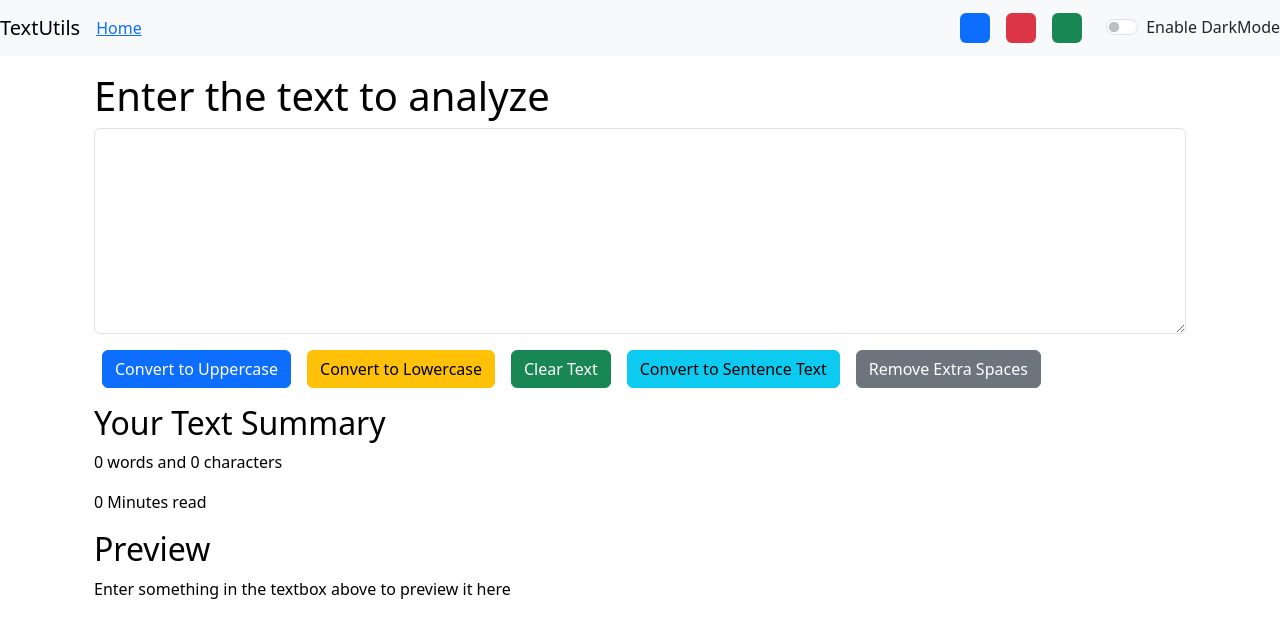
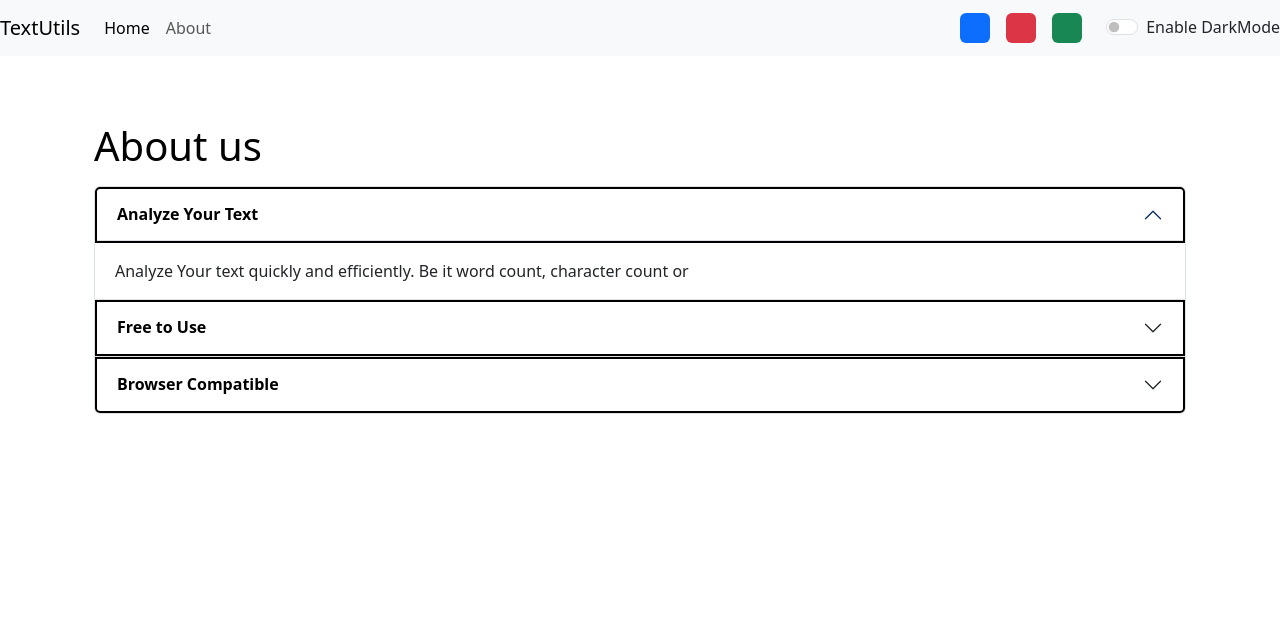
Before and after one commit to Faizan-Tech04/TextUtils-React, a React (Create React App) app in the folder my-app/: page /about in a window 1280 px wide. Shown: the top 638 px of the page. Built offline with nearby package versions, Linux system fonts and the light colour scheme.

Commit message:
Updated TextUtils Project

```diff
--- a/my-app/public/index.html
+++ b/my-app/public/index.html
@@ -7,7 +7,7 @@
     <meta name="theme-color" content="#000000" />
     <meta
       name="description"
-      content="TextUtils is a utility which can be used to manipulate your text in the way you want. You can convert your text to uppercase, lowercase, clear the text, copy the text and remove extra spaces from the text."
+      content="TextUtils is a word counter and a character counting utility which can be used to manipulate your text in the way you want. You can convert your text to uppercase, lowercase, clear the text, copy the text and remove extra spaces from the text."
     />
     <link rel="apple-touch-icon" href="%PUBLIC_URL%/React Js/my-app/public/favicon-16x16.png" />
     <!--
@@ -31,7 +31,7 @@
       work correctly both with client-side routing and a non-root public URL.
       Learn how to configure a non-root public URL by running `npm run build`.
     -->
-    <title>TextUtils - Home</title>
+    <title>TextUtils - Word counter | Character counter | lowercase to uppercase | uppercase to lowercase </title>
   </head>
   <body>
     <noscript>You need to enable JavaScript to run this app.</noscript>
--- a/my-app/src/App.js
+++ b/my-app/src/App.js
@@ -1,5 +1,5 @@
 import "./App.css";
-// import About from "./components/About";
+import About from "./components/About";
 import Navbar from "./components/Navbar";
 import TextForm from "./components/TextForm";
 
@@ -7,11 +7,11 @@
 import Alert from "./components/Alert";
 
 
-  // import {
-  //   BrowserRouter as Router,
-  //   Switch,
-  //   Route,
-  // } from "react-router-dom";
+  import {
+    BrowserRouter as Router,
+    Switch,
+    Route,
+  } from "react-router-dom";
 
 function App() {
   const [mode, setMode] = useState("light"); // State to track dark mode
@@ -35,58 +35,55 @@
       document.body.style.backgroundColor = "Grey";
       document.body.style.color = "white";
       showAlert("Dark mode has been enabled", "success");
-      document.title = "TextUtils - Dark Mode";
+      // document.title = "TextUtils - Dark Mode";
     } else if (color === "blue") {
       document.body.style.backgroundColor = "#042743";
       document.body.style.color = "white";
       showAlert("Blue mode has been enabled", "success");
-      document.title = "TextUtils - Blue Mode";
+      // document.title = "TextUtils - Blue Mode";
     } else if (color === "red") {
       document.body.style.backgroundColor = "#5c0000";
       document.body.style.color = "white";
       showAlert("Red mode has been enabled", "success");
-      document.title = "TextUtils - Red Mode";
+      // document.title = "TextUtils - Red Mode";
     } else if (color === "green") {
       document.body.style.backgroundColor = "#014d4e";
       document.body.style.color = "white";
       showAlert("Green mode has been enabled", "success");
-      document.title = "TextUtils - Green Mode";
+      // document.title = "TextUtils - Green Mode";
     } else {
       document.body.style.backgroundColor = "white";
       document.body.style.color = "black";
       showAlert("Light mode has been enabled", "success");
-      document.title = "TextUtils - Light Mode";
+      // document.title = "TextUtils - Light Mode";
     }
   };
   return (
     <>
-      {/* <Router> */}
+      <Router>
         <Navbar title="TextUtils"
+
         mode= {mode}
         toggleMode={toggleMode}
           />
         <Alert alert={alert} />
-        {/* <Navbar/> */}
+
 
         <div className="container my-3">
-          {/* <switch>
-            <Route exact path="/"> */}
+           <Switch>
+            <Route exact path="/">
             <TextForm
               showAlert={showAlert}
-              heading="Enter the text to analyze"
+              heading="Try TextUtils - Word Counter, Character Counter, Remove extra spaces"
               mode={mode}
             />
-            {/* </Route> */}
-            {/* <Route exact path="/about"> */}
-              {/* <About /> */}
-            {/* </Route> */}
-
-
-          {/* </switch> */}
-
-
+            </Route>
+            <Route exact path="/about" mode={mode}>
+              <About />
+            </Route>
+        </Switch>
         </div>
-      {/* </Router> */}
+      </Router>
     </>
   );
 }
--- a/my-app/src/components/About.js
+++ b/my-app/src/components/About.js
@@ -1,80 +1,94 @@
-import React, {useState} from 'react'
+import React, { useState } from "react";
 
-export default function About() {
+export default function About(props) {
+  // const [myStyle, setMyStyle] = useState({
+  //   color: "black",
+  //   backgroundColor: "white",
+  // });
 
-
-    const [myStyle, setMyStyle] = useState({
-       color: 'black',
-        backgroundColor: 'white'
-
-})
-
-const [btntext , setbtntext] = useState("Enable Dark mode");
-
- const toggleStyle = ()=>{
-    if(myStyle.color ==='black'){
-        setMyStyle({
-            color: 'white',
-        backgroundColor: 'black',
-        border: '1px solid white'
-    })
-    setbtntext("Enable Light Mode");
+ let myStyle = {
+  color: props.mode === 'dark' ? 'white' : 'black',
+  backgroundColor: props.mode === 'dark' ? 'grey' : 'white',
+  border: '2px solid',
+  borderColor: props.mode === 'dark' ? 'white' : 'black'
  }
-    else{
-        setMyStyle({
-            color: 'black',
-        backgroundColor: 'white'
-    })
-    }
-  setbtntext("Enable Dark Mode");
-}
-
-
-
   return (
-    <div className="container" style={myStyle}>
+    <div className="container" style={ { color: props.mode === 'dark' ? 'white' : 'black'} }>
       <div className="accordion" id="accordionExample">
-            <h1 className="my-3">About us</h1>
+        <h1 className="my-3">About us </h1>
         <div className="accordion-item">
           <h2 className="accordion-header">
-      <button className="accordion-button" type="button" style={myStyle} data-bs-toggle="collapse" data-bs-target="#collapseOne" aria-expanded="true" aria-controls="collapseOne">
-        Accordion Item #1
+            <button
+              className="accordion-button"
+              type="button"
+              style={myStyle}
+              data-bs-toggle="collapse"
+              data-bs-target="#collapseOne"
+              aria-expanded="true"
+              aria-controls="collapseOne"
+            >
+            <strong> Analyze Your Text  </strong>
             </button>
           </h2>
-    <div id="collapseOne" className="accordion-collapse collapse show" data-bs-parent="#accordionExample">
+          <div
+            id="collapseOne"
+            className="accordion-collapse collapse show"
+            data-bs-parent="#accordionExample"
+          >
             <div className="accordion-body">
-        <strong>This is the first item’s accordion body.</strong> It is shown by default, until the collapse plugin adds the appropriate classNamees that we use to style each element. These classNamees control the overall appearance, as well as the showing and hiding via CSS transitions. You can modify any of this with custom CSS or overriding our default variables. It’s also worth noting that just about any HTML can go within the <code>.accordion-body</code>, though the transition does limit overflow.
+            Analyze Your text quickly and efficiently. Be it word count, character count or
             </div>
           </div>
         </div>
         <div className="accordion-item">
           <h2 className="accordion-header">
-      <button className="accordion-button collapsed" style={myStyle} type="button" data-bs-toggle="collapse" data-bs-target="#collapseTwo" aria-expanded="false" aria-controls="collapseTwo">
-        Accordion Item #2
+            <button
+              className="accordion-button collapsed"
+              style={myStyle}
+              type="button"
+              data-bs-toggle="collapse"
+              data-bs-target="#collapseTwo"
+              aria-expanded="false"
+              aria-controls="collapseTwo"
+            >
+             <strong> Free to Use </strong>
             </button>
           </h2>
-    <div id="collapseTwo" className="accordion-collapse collapse" data-bs-parent="#accordionExample">
-      <div className="accordion-body"  style={myStyle}>
-        <strong>This is the second item’s accordion body.</strong> It is hidden by default, until the collapse plugin adds the appropriate classNamees that we use to style each element. These classNamees control the overall appearance, as well as the showing and hiding via CSS transitions. You can modify any of this with custom CSS or overriding our default variables. It’s also worth noting that just about any HTML can go within the <code>.accordion-body</code>, though the transition does limit overflow.
+          <div
+            id="collapseTwo"
+            className="accordion-collapse collapse"
+            data-bs-parent="#accordionExample"
+          >
+            <div className="accordion-body" style={myStyle}>
+            TextUtils is a free character counter tool that provides instant character count & word count statistics for a given text. TextUtils reports the number of words and characters. Thus it is suitable for writing text with word/ character limit.
             </div>
           </div>
         </div>
         <div className="accordion-item">
           <h2 className="accordion-header">
-      <button className="accordion-button collapsed" style={myStyle} type="button" data-bs-toggle="collapse" data-bs-target="#collapseThree" aria-expanded="false" aria-controls="collapseThree">
-        Accordion Item #3
+            <button
+              className="accordion-button collapsed"
+              style={myStyle}
+              type="button"
+              data-bs-toggle="collapse"
+              data-bs-target="#collapseThree"
+              aria-expanded="false"
+              aria-controls="collapseThree"
+            >
+            <strong>  Browser Compatible </strong>
             </button>
           </h2>
-    <div id="collapseThree" className="accordion-collapse collapse" data-bs-parent="#accordionExample">
+          <div
+            id="collapseThree"
+            className="accordion-collapse collapse"
+            data-bs-parent="#accordionExample"
+          >
             <div className="accordion-body" style={myStyle}>
-        <strong>This is the third item’s accordion body.</strong> It is hidden by default, until the collapse plugin adds the appropriate classNamees that we use to style each element. These classNamees control the overall appearance, as well as the showing and hiding via CSS transitions. You can modify any of this with custom CSS or overriding our default variables. It’s also worth noting that just about any HTML can go within the <code>.accordion-body</code>, though the transition does limit overflow.
+           This word counter software works in any web browsers such as Chrome, Firefox, Internet Explorer, Safari, Opera. It suits to count characters in facebook, blog, books, excel document, pdf document, essays, etc.
             </div>
           </div>
         </div>
       </div>
-<div className="container my-3">
-<button onClick={toggleStyle} type="button" className="btn btn-primary">{btntext}</button>
     </div>
-    </div>
-  )
+  );
 }
--- a/my-app/src/components/Alert.js
+++ b/my-app/src/components/Alert.js
@@ -6,10 +6,13 @@
   return lower.charAt(0).toUpperCase() + lower.slice(1);
     }
   return (
+    <div style={{height: '50px'}}>
+     {
     props.alert && <div className= {`alert alert- ${props.alert.type} warning alert-dismissible fade show`} role="alert">
        <strong>{capitalize (props.alert.type) }</strong>: {props.alert.msg}
+         </div>}
+       </div>
 
-       </div>
   )
 }
 
--- a/my-app/src/components/Navbar.js
+++ b/my-app/src/components/Navbar.js
@@ -7,24 +7,24 @@
   return (
 
     <nav className={`navbar navbar-expand-lg navbar-${props.mode} bg-${props.mode}`}>
-  {/* <Link className="navbar-brand" to="/">{props.title}</Link> */}
- < a className="navbar-brand" href="#">{props.title}</a>
-  <button className="navbar-toggler" type="button" data-toggle="collapse" data-target="#navbarSupportedContent" aria-controls="navbarSupportedContent" aria-expanded="false" aria-label="Toggle navigation">
+  <Link className="navbar-brand" to="/">{props.title}</Link>
+ {/* < a className="navbar-brand" href="#">{props.title}</a> */}
+  <button className="navbar-toggler" type="button" data-bs-toggle="collapse" data-bs-target="#navbarSupportedContent" aria-controls="navbarSupportedContent" aria-expanded="false" aria-label="Toggle navigation">
     <span className="navbar-toggler-icon"></span>
   </button>
 
   <div className="collapse navbar-collapse" id="navbarSupportedContent">
     <ul className="navbar-nav me-auto mb-2 mb-lg-0">
-      {/* <li className="nav-item active">
+      <li className="nav-item active">
         <Link className="nav-link active" to="/">Home</Link>
-      </li> */}
-     <a className="nav-item" aria-current="page" href="#">Home </a>
+      </li>
+     {/* <a className="nav-item" aria-current="page" href="#">Home </a> */}
 
-      {/* <li className="nav-item">
+      <li className="nav-item">
         <Link className="nav-link" to="/about">About
           {props.aboutText}
         </Link>
-      </li> */}
+      </li>
       {/* <a li className="nav-item" href="/about">About
           {props.aboutText}
         </a> */}
--- a/my-app/src/components/TextForm.js
+++ b/my-app/src/components/TextForm.js
@@ -53,32 +53,33 @@
     <>
     <div className="container"  style={ { color: props.mode === 'dark' ? 'white' : 'black' } }>
 
-        <h1>{props.heading} </h1>
+        <h1 className="mb-4">{props.heading} </h1>
     <div className="mb-3">
 
-    <textarea className="form-control" value= {text} onChange={handleOnChange}  style={ { backgroundColor: props.mode === 'dark' ? 'grey' : 'white', color: props.mode === 'dark' ? 'white' : 'black'} } id="myBox" rows="8"></textarea>
+    <textarea className="form-control" value= {text} onChange={handleOnChange}  style={ { backgroundColor: props.mode === 'dark' ? '#13466e' : 'white', color: props.mode === 'dark' ? 'white' : 'black'} } id="myBox" rows="8"></textarea>
 </div>
 
-<button className="btn btn-primary mx-2" onClick={handleUpClick}>Convert to Uppercase </button>
+<button disabled={text.length===0} className="btn btn-primary mx-2 my-2  " onClick={handleUpClick}>Convert to Uppercase </button>
 
-<button className="btn btn-warning mx-2" onClick={handleLoClick}>Convert to Lowercase </button>
+<button disabled={text.length===0} className="btn btn-warning mx-2 my-2" onClick={handleLoClick}>Convert to Lowercase </button>
 
-<button className="btn btn-success mx-2" onClick={handleClearClick}> Clear Text </button>
+<button disabled={text.length===0} className="btn btn-success mx-2 my-2" onClick={handleClearClick}> Clear Text </button>
 
 
-<button className="btn btn-info mx-2" onClick={handleSentenceClick}>Convert to Sentence Text </button>
+<button disabled={text.length===0} className="btn btn-info mx-2 my-2" onClick={handleSentenceClick}>Convert to Sentence Text </button>
 
 
-<button className="btn btn-secondary mx-2" onClick={handleExtraSpaces}>Remove Extra Spaces </button>
+<button disabled={text.length===0} className="btn btn-secondary mx-2 my-2" onClick={handleExtraSpaces}>Remove Extra Spaces </button>
 
     </div>
     <div className="container my-3" style={ { color: props.mode === 'dark' ? 'white' : 'black' } }>
             <h2>Your Text Summary</h2>
-             <p>{text.split("").length} words and {text.length} characters</p>
-             <p>{0.008 * text.split("").length} Minutes read</p>
+             <p>{text.split(" ").filter((element)=>{return element.length!==0}).length} words and {text.length} characters</p>
+             <p>{0.008 * text.split("").filter((element)=>{return element.length!==0}).length} Minutes read</p>
       <h2>Preview</h2>
-      <p>{text.length>0?text: "Enter something in the textbox above to preview it here"}</p>
+      <p>{text.length>0?text: "Nothing to preview"}</p>
     </div>
+
     </>
   )
 }
```
Also changed, not shown: my-app/package.json (+6 -2 lines), 1 other file (tests, documents, lock files or other folders). Lines whose indentation alone changed are shown as unchanged.
